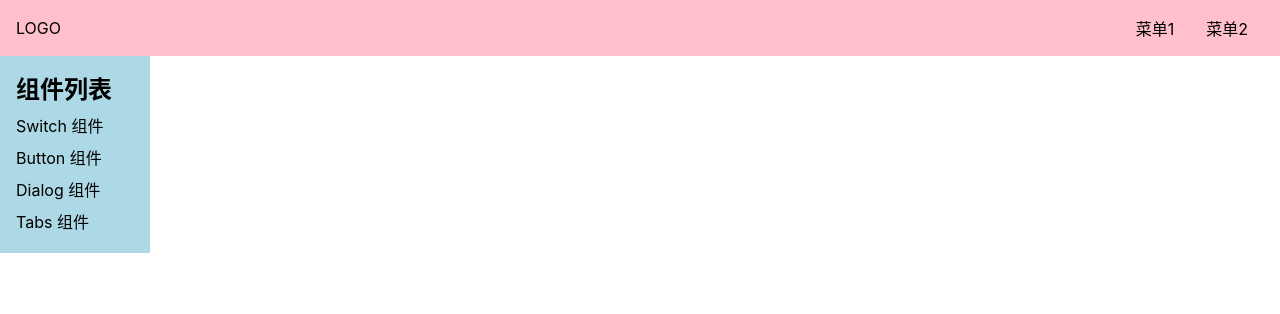
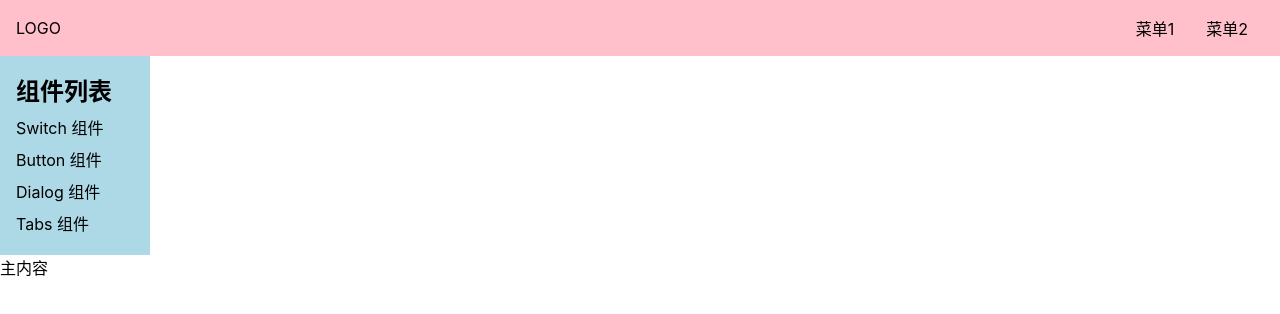
Before and after one commit to wangzhou7/lunzi-ui-2, a Vue app: page /#/doc in a window 1280 px wide. Shown: the top 314 px of the page. Built offline with nearby package versions, Linux system fonts and the light colour scheme.

Commit message:
完善 aside 切换逻辑

```diff
--- a/src/App.vue
+++ b/src/App.vue
@@ -1,15 +1,19 @@
-<template>
-  <router-view />
-</template>
-
 <script lang="ts">
 import { ref, provide } from 'vue'
 
 export default {
   name: 'App',
   setup() {
-   const visible = ref(true)
-   provide('menuvisible', visible)// set
+    const width = document.documentElement.clientWidth
+    const visible = ref(width <= 500 ? false : true)
+    provide('menuvisible', visible)// set
   }
 }
 </script>
+
+
+
+
+<template>
+  <router-view />
+</template>
--- a/src/components/Topnav.vue
+++ b/src/components/Topnav.vue
@@ -1,15 +1,3 @@
-<template>
-  <div class="topnav">
-    <div class="logo" @click='toggleMenu'>LOGO</div>
-    <ul class="menu">
-      <li>菜单1</li>
-      <li>菜单2</li>
-    </ul>
-    <span class="toggleAside"></span>
-  </div>
-</template>
-
-
 <script lang="ts">
 import { inject, Ref } from 'vue'
 export default {
@@ -24,6 +12,22 @@ export default {
   }
 }
 </script>
+
+
+
+<template>
+  <div class="topnav">
+    <div class="logo" @click="toggleMenu">LOGO</div>
+    <ul class="menu">
+      <li>菜单1</li>
+      <li>菜单2</li>
+    </ul>
+    <span class="toggleAside" @click="toggleMenu"></span>
+  </div>
+</template>
+
+
+
 
 
 
@@ -52,10 +56,19 @@ export default {
     }
   }
   > .toggleAside{
+    width: 24px;
+    height: 24px;
+    background: red;
+    position: absolute;
+    left: 16px;
+    top: 50%;
+    transform: translate(-50%);
+    display: none;
   }
   @media(max-width:500px){
   > .menu{display: none;}
   > .logo{margin: 0 auto;}
+  > .toggleAside{display: inline-block;}
 }
 }
 </style>
--- a/src/views/Doc.vue
+++ b/src/views/Doc.vue
@@ -1,3 +1,16 @@
+<script lang="ts">
+import Topnav from "../components/Topnav.vue";
+import { inject,Ref } from 'vue';
+export default {
+    components: { Topnav },
+    setup(){
+      const visible = inject<Ref<boolean>>('menuvisible') // get
+        // console.log('Doc aside 获取的 menuvisible 为:' + menuvisible.value)
+        return {visible}
+    }
+}
+</script>
+
 <template>
     <div>
         <Topnav />
@@ -24,28 +37,13 @@
     </div>
 </template>
 
-<script lang="ts">
-import Topnav from "../components/Topnav.vue";
-import { inject,Ref } from 'vue';
-export default {
-    components: { Topnav },
-    setup(){
-      const visible = inject<Ref<boolean>>('menuvisible') // get
-        // console.log('Doc aside 获取的 menuvisible 为:' + menuvisible.value)
-        return {visible}
-    }
-}
-</script>
+
 
 <style lang="scss" scoped>
 aside {
     background-color: lightblue;
     width: 150px;
     padding: 16px;
-    position: fixed;
-    top: 0;
-    left: 0;
-    padding-top: 70px;
 > h2 {
     margin-bottom: 4px;
 }
@@ -54,5 +52,11 @@ aside {
         padding: 4px 0;
     }
 }
+@media (max-width: 500px){
+    position: fixed;
+    top: 0;
+    left: 0;
+    padding-top: 70px;
+}
 }
 </style>
```
